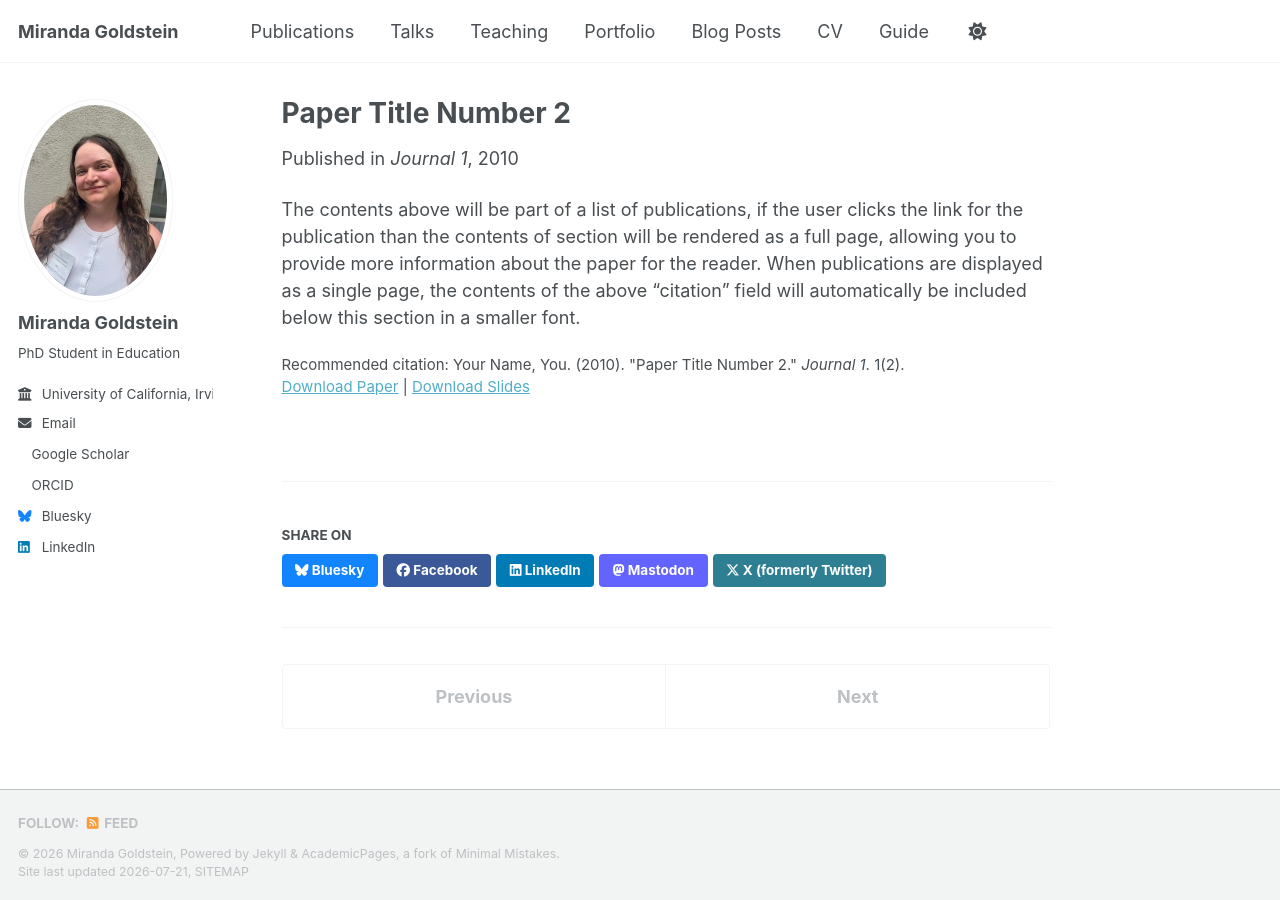
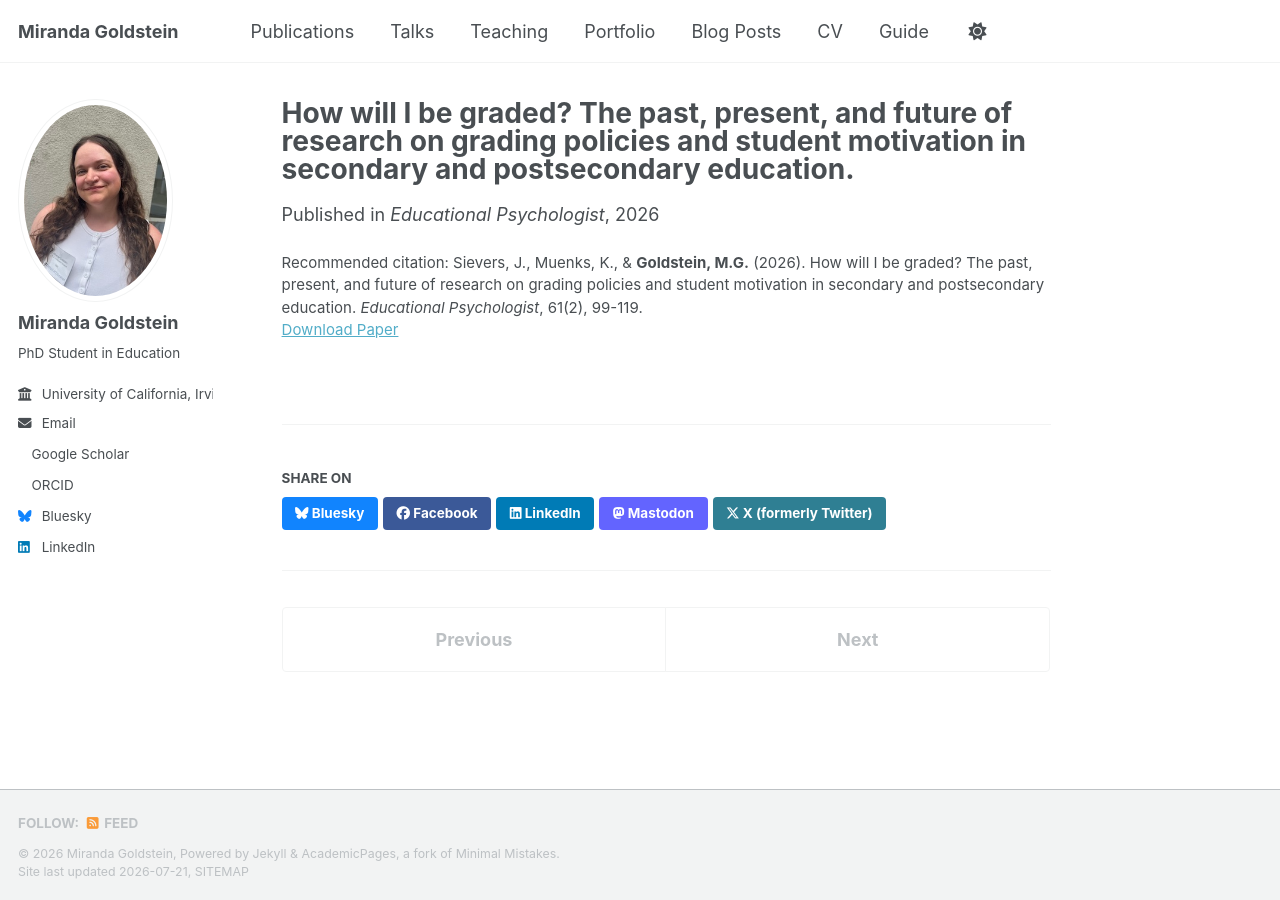
Before and after one commit to mirandagoldstein/mirandagoldstein.github.io, a Jekyll site: the page built from _publications/2010-10-01-paper-title-number-2.md, in a window 1280 px wide. Built offline with Jekyll 4.4.1, drawn with Linux system fonts in a browser that asks for light colours; a style sheet for code colours, icons or effects is not loaded.

Commit message:
Update 2010-10-01-paper-title-number-2.md

```diff
--- a/_publications/2010-10-01-paper-title-number-2.md
+++ b/_publications/2010-10-01-paper-title-number-2.md
@@ -1,14 +1,11 @@
 ---
-title: "Paper Title Number 2"
+title: "How will I be graded? The past, present, and future of research on grading policies and student motivation in secondary and postsecondary education."
 collection: publications
 category: manuscripts
-permalink: /publication/2010-10-01-paper-title-number-2
-excerpt: 'This paper is about the number 2. The number 3 is left for future work.'
-date: 2010-10-01
-venue: 'Journal 1'
-slidesurl: 'https://academicpages.github.io/files/slides2.pdf'
-paperurl: 'https://academicpages.github.io/files/paper2.pdf'
-citation: 'Your Name, You. (2010). &quot;Paper Title Number 2.&quot; <i>Journal 1</i>. 1(2).'
+permalink: /publication/2026-04-10-grading-review
+date: 2026-04-10
+venue: 'Educational Psychologist'
+paperurl: 'https://doi.org/10.1016/j.lindif.2025.102709](https://doi.org/10.1080/00461520.2026.2636491'
+citation: 'Sievers, J., Muenks, K., & <b>Goldstein, M.G.</b> (2026). How will I be graded? The past, present, and future of research on grading policies and student motivation in secondary and postsecondary education. <i>Educational Psychologist</i>, 61(2), 99-119.
+'
 ---
-
-The contents above will be part of a list of publications, if the user clicks the link for the publication than the contents of section will be rendered as a full page, allowing you to provide more information about the paper for the reader. When publications are displayed as a single page, the contents of the above "citation" field will automatically be included below this section in a smaller font.
```
